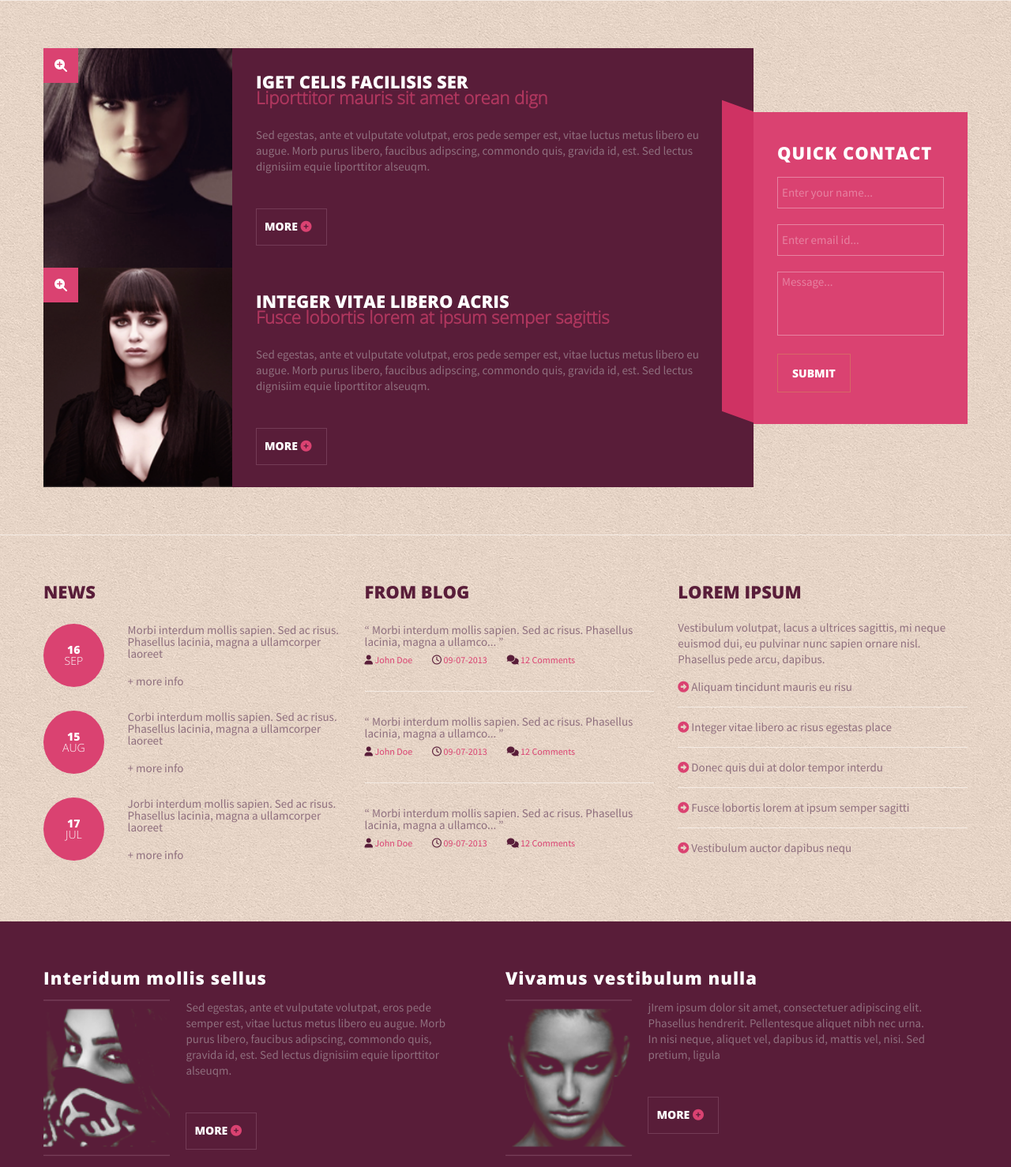
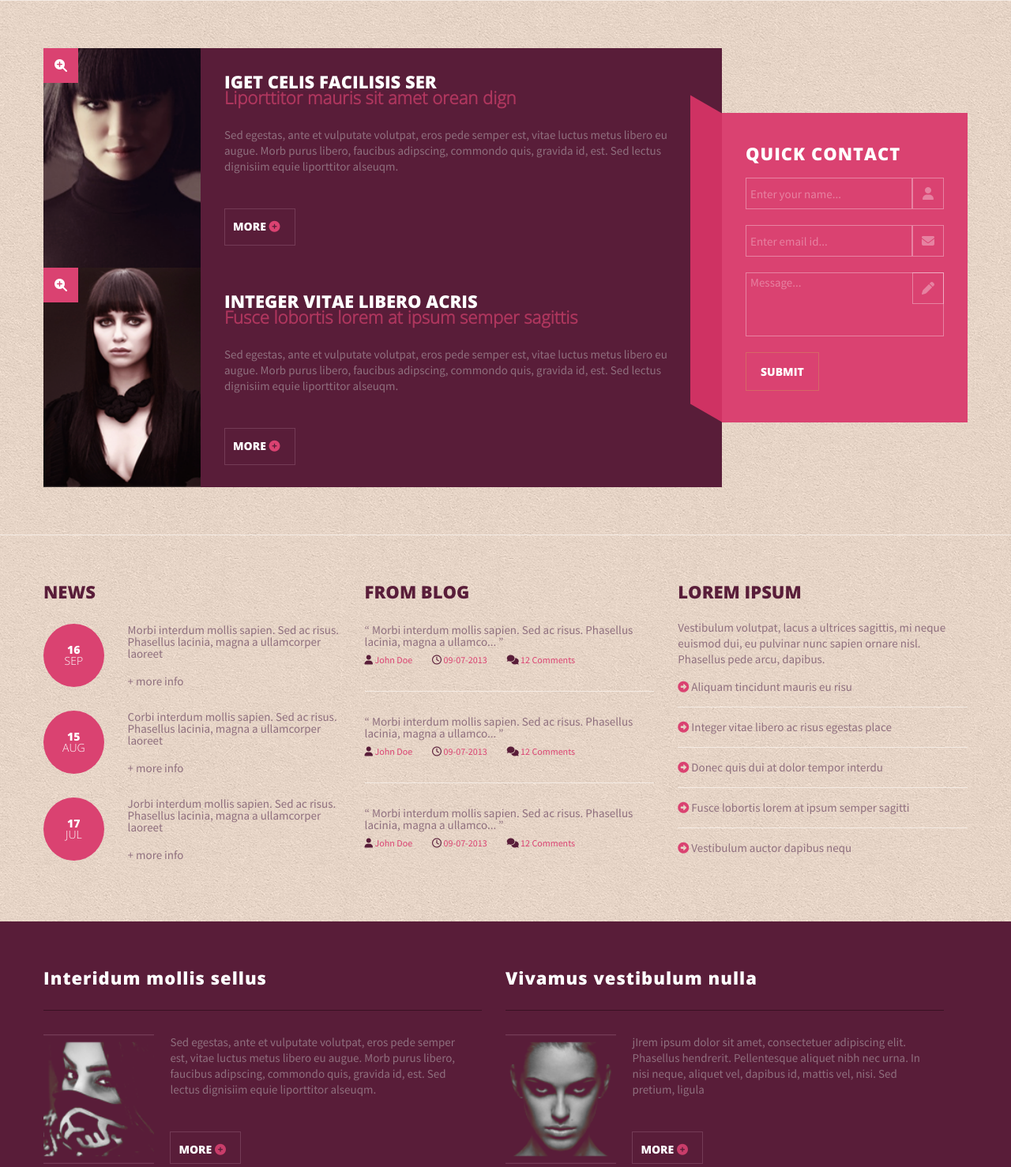
Before and after one commit to SergeiWal/ITechArtStudentsLab, a website: page task1/index.html in a window 1280 px wide. Shown: the part 751-2229 px from the top of the page at 79% size. Drawn offline with Linux system fonts and the light colour scheme.

Commit message:
Work is finished

```diff
--- a/task1/css/styles.css
+++ b/task1/css/styles.css
@@ -2,27 +2,27 @@
 
 @font-face {
   font-family: "OpenSans-Bold";
-  src: url("/task1/fonts/OpenSans-Bold.ttf");
+  src: url("/fonts/OpenSans-Bold.ttf");
 }
 
 @font-face {
   font-family: "OpenSans-ExtraBold";
-  src: url("/task1/fonts/OpenSans-ExtraBold.ttf");
+  src: url("/fonts/OpenSans-ExtraBold.ttf");
 }
 
 @font-face {
   font-family: "OpenSans-Regular";
-  src: url("/task1/fonts/OpenSans-Regular.ttf");
+  src: url("/fonts/OpenSans-Regular.ttf");
 }
 
 @font-face {
   font-family: "OpenSans-Light";
-  src: url("/task1/fonts/OpenSans-Light.ttf");
+  src: url("/fonts/OpenSans-Light.ttf");
 }
 
 @font-face {
   font-family: "SourceSansPro-Regular";
-  src: url("/task1/fonts/SourceSansPro-Regular.ttf");
+  src: url("/fonts/SourceSansPro-Regular.ttf");
 }
 
 body {
@@ -57,7 +57,7 @@ a {
 }
 
 body {
-  background: url("/task1/assets/bacground.png");
+  background: url("/assets/bacground.png");
 }
 
 i {
@@ -246,7 +246,7 @@ i {
   justify-content: center;
 }
 .bunner_buttons {
-  background: url("/task1/assets/bacground.png");
+  background: url("/assets/bacground.png");
   margin: 0px auto;
   border: 1px groove #f5ece5;
   border-top: none;
@@ -373,13 +373,13 @@ i {
 }
 
 #i1.button_image {
-  background: url("/task1/assets/row1/03.png") center center no-repeat;
+  background: url("/assets/row1/03.png") center center no-repeat;
 }
 #i2.button_image {
-  background: url("/task1/assets/row1/02.png") center center no-repeat;
+  background: url("/assets/row1/02.png") center center no-repeat;
 }
 #i3.button_image {
-  background: url("/task1/assets/row1/01.png") center center no-repeat;
+  background: url("/assets/row1/01.png") center center no-repeat;
 }
 
 @media (max-width: 1200px) {
@@ -535,9 +535,10 @@ i {
 .pre_form {
   width: 40px;
   background: #cf3263;
-  transform: skewY(20deg);
-  margin-bottom: 9px;
-  margin-top: -8px;
+  transform: skewY(30deg);
+  margin-bottom: 12px;
+  margin-top: -11px;
+  box-shadow: inherit;
 }
 
 .form_title {
@@ -546,6 +547,22 @@ i {
   letter-spacing: 1px;
   color: #ffffff;
   font-weight: 800;
+}
+
+.form_item {
+  display: flex;
+  align-items: center;
+}
+
+.form_input_button {
+  display: flex;
+  justify-content: center;
+  align-items: center;
+  height: 38px;
+  width: 38px;
+  color: rgba(255, 255, 255, 0.34);
+  border: 1px solid rgba(255, 255, 255, 0.34);
+  margin-top: 20px;
 }
 
 .form_name input,
@@ -567,11 +584,16 @@ i {
   font-size: 15px;
 }
 
+.textarea_button {
+  align-self: flex-start;
+  margin-left: -40px;
+}
+
 .form_text textarea {
   font-family: "SourceSansPro-Regular";
   background: #da4271;
   color: #e782a1;
-  width: 205px;
+  width: 245px;
   height: 75px;
   font-size: 15px;
   border: 1px solid rgba(255, 255, 255, 0.34);
@@ -624,7 +646,7 @@ button.form_submit {
     margin-top: 15px;
   }
   .form_text textarea {
-    width: 180px;
+    width: 208px;
     height: 65px;
     font-size: 15px;
 
@@ -635,6 +657,16 @@ button.form_submit {
     font-size: 14px;
     padding: 14px 18px;
     margin-top: 15px;
+  }
+
+  .form_input_button {
+    height: 26px;
+    width: 26px;
+    margin-top: 15px;
+  }
+
+  .textarea_button {
+    margin-left: -28px;
   }
 }
 
@@ -647,12 +679,30 @@ button.form_submit {
   }
   .form_name input,
   .form_email input {
+    width: 108px;
+  }
+  .form_text textarea {
+    width: 208px;
+  }
+
+  .pre_form {
+    display: none;
+  }
+}
+
+@media (max-width: 600px) {
+  .form_container {
+    margin-right: 15px;
+    margin-left: 15px;
+  }
+  .form_name input,
+  .form_email input {
     width: 305px;
     height: 36px;
     margin-top: 20px;
   }
   .form_text textarea {
-    width: 305px;
+    width: 345px;
     height: 85px;
     margin-top: 20px;
   }
@@ -660,9 +710,20 @@ button.form_submit {
   button.form_submit {
     margin-top: 20px;
   }
-}
 
-@media (max-width: 600px) {
+  .form_input_button {
+    height: 38px;
+    width: 38px;
+    margin-top: 20px;
+  }
+
+  .textarea_button {
+    margin-left: -40px;
+  }
+
+  .pre_form {
+    display: none;
+  }
 }
 
 /*-------ROW_3------------*/
@@ -849,10 +910,22 @@ button.form_submit {
 .lower_footer_content {
   display: flex;
   flex-direction: row;
+  align-items: stretch;
 }
 
 .footer_card ._card_container {
   padding-top: 30px;
+}
+
+._footer_card_content {
+  display: flex;
+  margin-top: 30px;
+}
+
+._footer_card_image img {
+  width: 100%;
+  height: 100%;
+  object-fit: cover;
 }
 
 .card_title.footer_title {
@@ -862,8 +935,39 @@ button.form_submit {
   font-weight: 800;
   font-family: "OpenSans-ExtraBold";
 }
-.footer_card_main {
+.footer_card_main_content {
+  display: flex;
+  flex-direction: column;
+  width: 100%;
+  max-width: 600px;
+  background: #591d39;
   padding: 0px 20px 0px 20px;
+}
+
+.footer_text {
+  font-family: "SourceSansPro-Regular";
+  font-size: 15px;
+  line-height: 20px;
+  color: #8f6f7e;
+  font-weight: 400;
+}
+
+.footer_button {
+  justify-self: flex-end;
+  display: inline-block;
+  font-family: "OpenSans-ExtraBold";
+  font-size: 14px;
+  color: #fff;
+  width: 78px;
+  cursor: pointer;
+  border: 1px solid #743b56;
+  padding: 15px 0px 10px 10px;
+  margin-top: 28px;
+  justify-self: flex-end;
+}
+
+.footer_button i {
+  color: #c93d6a;
 }
 
 .footer_text p {
--- a/task1/index.html
+++ b/task1/index.html
@@ -6,7 +6,7 @@
     <meta name="viewport" content="width=device-width, initial-scale=1.0" />
     <meta name="referrer" content="strict-origin" />
     <title>Task_1</title>
-    <link href="/task1/css/styles.css" rel="stylesheet" />
+    <link href="/css/styles.css" rel="stylesheet" />
     <script
       src="https://kit.fontawesome.com/596c3faf39.js"
       crossorigin="anonymous"
@@ -28,17 +28,17 @@
         <div class="main_banner banner">
           <div class="banner_content">
             <div class="banner_item banner_sides">
-              <img src="/task1/assets/banner/01.png" alt="RightBanner" />
+              <img src="/assets/banner/01.png" alt="RightBanner" />
             </div>
             <div class="banner_item banner_current _container">
-              <img src="/task1/assets/banner/02.png" alt="CurrentBanner" />
+              <img src="/assets/banner/02.png" alt="CurrentBanner" />
               <div class="banner_title title">
                 <div class="main_title">VIVAMUS SITE</div>
                 <div class="second_title">NUNC DIGNISSIM RISUS IDI</div>
               </div>
             </div>
             <div class="banner_item banner_sides">
-              <img src="/task1/assets/banner/03.png" alt="LeftBanner" />
+              <img src="/assets/banner/03.png" alt="LeftBanner" />
             </div>
           </div>
         </div>
@@ -81,7 +81,7 @@
                   </a>
                   <div class="card_content _card_container">
                     <div class="card_image">
-                      <img src="/task1/assets/row2/01.png" alt="cardImg1" />
+                      <img src="/assets/row2/01.png" alt="cardImg1" />
                     </div>
                     <div class="card_main_content">
                       <div class="card_text_content">
@@ -114,7 +114,7 @@
                   </a>
                   <div class="card_content _card_container">
                     <div class="card_image">
-                      <img src="/task1/assets/row2/02.png" alt="cardImg1" />
+                      <img src="/assets/row2/02.png" alt="cardImg1" />
                     </div>
                     <div class="card_main_content">
                       <div class="card_text_content">
@@ -152,6 +152,11 @@
                         name="name"
                         placeholder=" Enter your name..."
                       />
+                      <a href="">
+                        <div class="form_input_button">
+                          <i class="fas fa-user"></i>
+                        </div>
+                      </a>
                     </div>
                     <div class="form_item form_email">
                       <input
@@ -160,6 +165,11 @@
                         name="email"
                         placeholder=" Enter email id..."
                       />
+                      <a href="">
+                        <div class="form_input_button">
+                          <i class="fas fa-envelope"></i>
+                        </div>
+                      </a>
                     </div>
                     <div class="form_item form_text">
                       <textarea
@@ -167,6 +177,13 @@
                         name="message"
                         placeholder=" Message..."
                       ></textarea>
+                      <div class="textarea_button">
+                        <a href="">
+                        <div class="form_input_button">
+                          <i class="fas fa-pen"></i>
+                        </div>
+                      </a>
+                      </div>
                     </div>
                     <button class="form_submit" type="submit">SUBMIT</button>
                   </form>
@@ -332,12 +349,12 @@
             <div class="lower_footer_content cards">
               <div class="footer_card">
                 <h3 class="card_title footer_title">Interidum mollis sellus</h3>
-                <div class="card_content _card_container">
-                  <div class="card_image">
-                    <img src="/task1/assets/footer/01.png" alt="cardImg1" />
+                <div class=" _footer_card_content">
+                  <div class="_footer_card_image">
+                    <img src="/assets/footer/01.png" alt="cardImg1" />
                   </div>
-                  <div class="card_main_content footer_card_main">
-                    <div class="card_text_content footer_text">
+                  <div class="footer_card_main_content">
+                    <div class="footer_text_content footer_text">
                       <p>
                         Sed egestas, ante et vulputate volutpat, eros pede
                         semper est, vitae luctus metus libero eu augue. Morb
@@ -345,7 +362,7 @@
                         id, est. Sed lectus dignisiim equie liporttitor alseuqm.
                       </p>
                     </div>
-                    <div class="more_button">
+                    <div class="footer_button">
                       MORE
                       <i class="fas fa-plus-circle"></i>
                     </div>
@@ -353,23 +370,20 @@
                 </div>
               </div>
               <div class="footer_card">
-                <h3 class="card_title footer_title">
-                  Vivamus vestibulum nulla
-                </h3>
-                <div class="card_content _card_container">
-                  <div class="card_image">
-                    <img src="/task1/assets/footer/02.png" alt="cardImg1" />
+                <h3 class="card_title footer_title">Vivamus vestibulum nulla</h3>
+                <div class=" _footer_card_content">
+                  <div class="_footer_card_image">
+                    <img src="/assets/footer/02.png" alt="cardImg1" />
                   </div>
-                  <div class="card_main_content footer_card_main">
-                    <div class="card_text_content footer_text">
+                  <div class="footer_card_main_content">
+                    <div class="footer_text_content footer_text">
                       <p>
-                        jIrem ipsum dolor sit amet, consectetuer adipiscing
-                        elit. Phasellus hendrerit. Pellentesque aliquet nibh nec
-                        urna. In nisi neque, aliquet vel, dapibus id, mattis
-                        vel, nisi. Sed pretium, ligula
+                        jIrem ipsum dolor sit amet, consectetuer adipiscing elit.
+                        Phasellus hendrerit. Pellentesque aliquet nibh nec urna.
+                        In nisi neque, aliquet vel, dapibus id, mattis vel, nisi. Sed pretium, ligula
                       </p>
                     </div>
-                    <div class="more_button">
+                    <div class="footer_button">
                       MORE
                       <i class="fas fa-plus-circle"></i>
                     </div>
```
Also changed, not shown: task1/package.json (added, +19 -0 lines).
